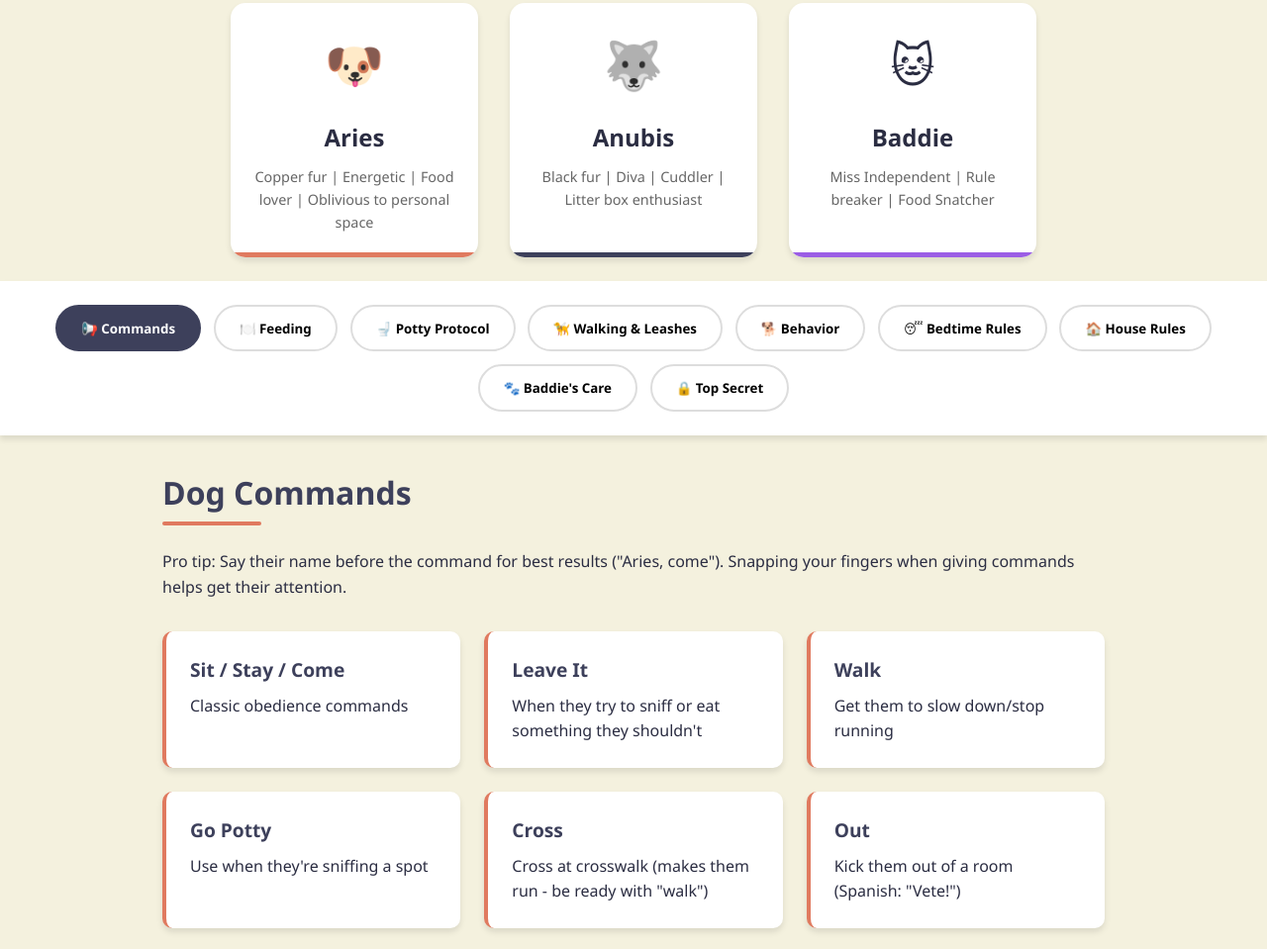
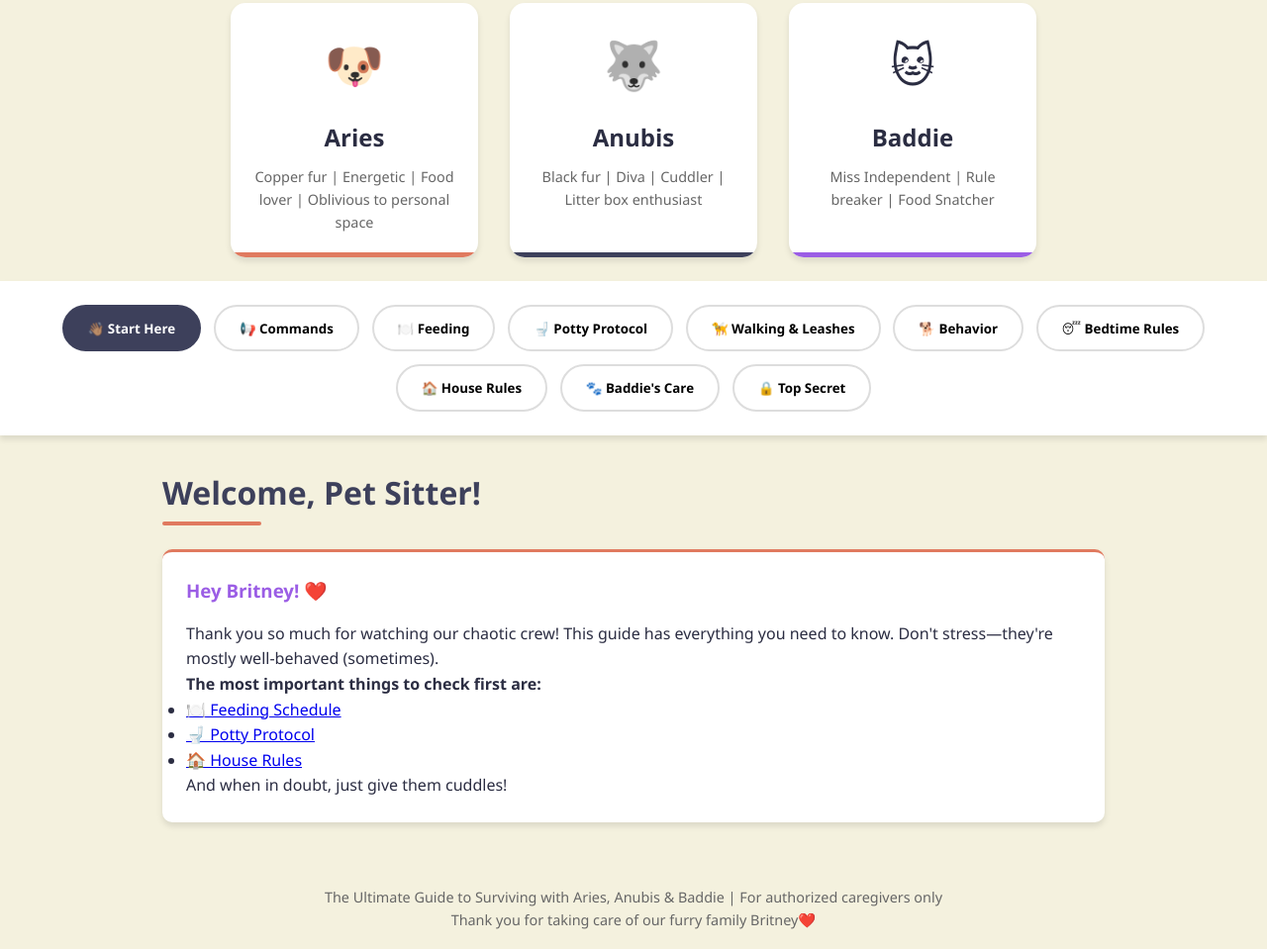
Before and after one commit to baddiesdaddy23/house-sitting-guide, a plain HTML site: page index.html in a window 1280 px wide. Shown: the part 218-1177 px from the top of the page at 99% size. Drawn offline with Linux system fonts and the light colour scheme.

Commit message:
Update index.html

```diff
--- a/index.html
+++ b/index.html
@@ -184,6 +184,18 @@
             from { opacity: 0; transform: translateY(10px); }
             to { opacity: 1; transform: translateY(0); }
         }
+
+
+        @keyframes text-glow {
+            0% { text-shadow: 0 0 5px rgba(255, 255, 255, 0.5); }
+            50% { text-shadow: 0 0 15px rgba(255, 255, 255, 1); }
+            100% { text-shadow: 0 0 5px rgba(255, 255, 255, 0.5); }
+        }
+
+.secret-section h2 {
+    animation: text-glow 3s infinite;
+}
+
 
         h2 {
             font-size: 2rem;
@@ -377,7 +389,8 @@
     </div>
 
     <div class="navigation">
-        <button class="nav-btn active" data-section="commands">📢 Commands</button>
+        <button class="nav-btn active" data-section="welcome">👋🏽 Start Here</button>
+        <button class="nav-btn" data-section="commands">📢 Commands</button>
         <button class="nav-btn" data-section="feeding">🍽️ Feeding</button>
         <button class="nav-btn" data-section="potty">🚽 Potty Protocol</button>
         <button class="nav-btn" data-section="walking">🦮 Walking & Leashes</button>
@@ -389,8 +402,23 @@
     </div>
 
     <div class="content-container">
+        <section id="welcome" class="content-section active">
+    <h2>Welcome, Pet Sitter!</h2>
+    <div class="rules-card" style="border-top-color: var(--aries-color);">
+        <h3>Hey Britney! ❤️</h3>
+        <p>Thank you so much for watching our chaotic crew! This guide has everything you need to know. Don't stress—they're mostly well-behaved (sometimes).</p>
+        <p><strong>The most important things to check first are:</strong></p>
+        <ul>
+            <li><a href="#" onclick="document.querySelector('[data-section=feeding]').click(); return false;">🍽️ Feeding Schedule</a></li>
+            <li><a href="#" onclick="document.querySelector('[data-section=potty]').click(); return false;">🚽 Potty Protocol</a></li>
+            <li><a href="#" onclick="document.querySelector('[data-section=house]').click(); return false;">🏠 House Rules</a></li>
+        </ul>
+        <p>And when in doubt, just give them cuddles!</p>
+    </div>
+</section>
+
         <!-- Commands Section -->
-        <section id="commands" class="content-section active">
+        <section id="commands" class="content-section">
             <h2>Dog Commands</h2>
             <p>Pro tip: Say their name before the command for best results ("Aries, come"). Snapping your fingers when giving commands helps get their attention.</p>
 
```
